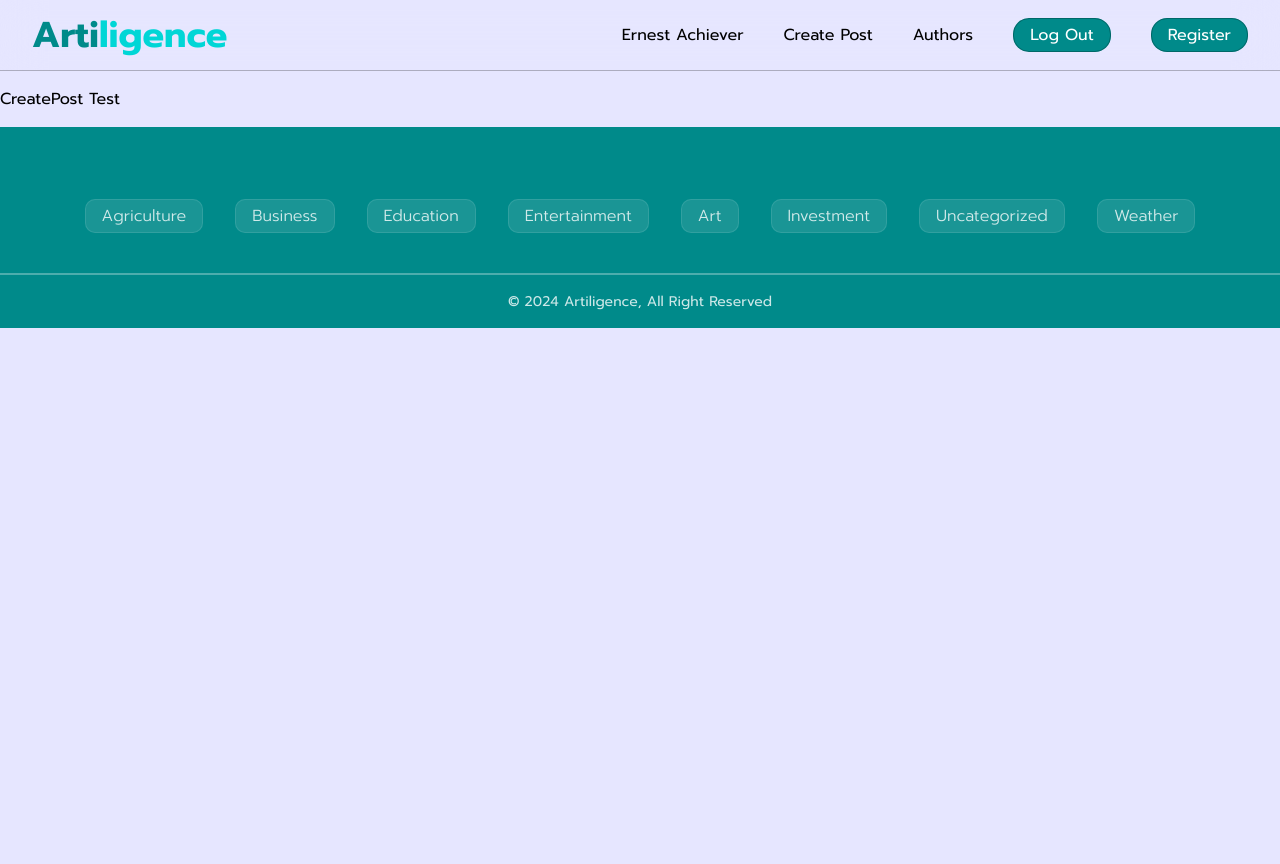
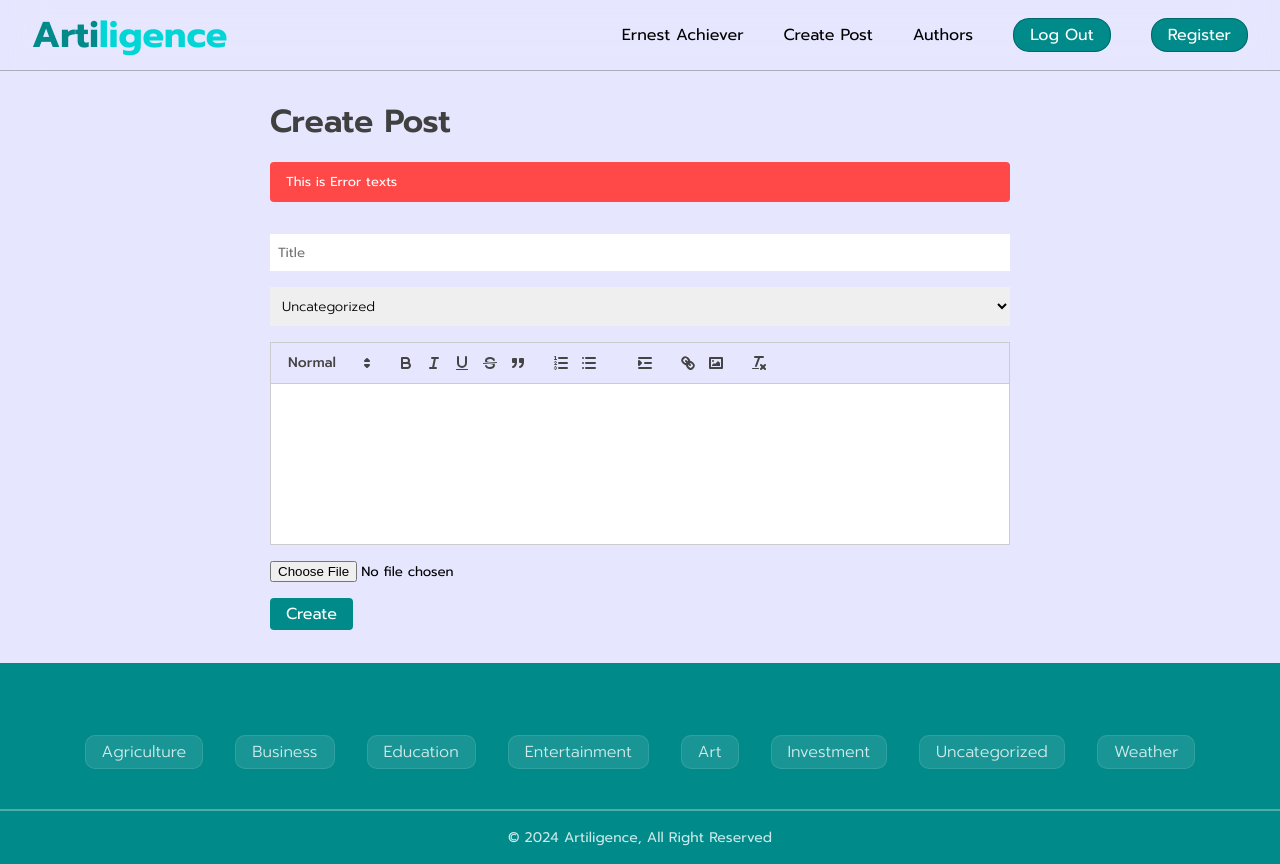
Before and after one commit to panomartdev/Artiligence-Blog-Frontend, a React (Vite) app: page /create in a window 1280 px wide. Before the commit the page ends 800 px from the top, so only its background shows below. Built offline with nearby package versions, Linux system fonts and the light colour scheme; the HTML template or start-up script is replaced by a standard one.

Commit message:
editandpost

```diff
--- a/package.json
+++ b/package.json
@@ -13,6 +13,7 @@
     "react": "^18.2.0",
     "react-dom": "^18.2.0",
     "react-icons": "^4.12.0",
+    "react-quill": "^2.0.0",
     "react-router-dom": "^6.21.1"
   },
   "devDependencies": {
--- a/src/components/Posts.jsx
+++ b/src/components/Posts.jsx
@@ -24,24 +24,16 @@ const Posts = () => {
                       </div>
 
                       <div className='post-content'>
+                          <div className='post-content-text'></div>
                           <Link className='post-content-title' to={`/posts/${item.id}`}>{item.title.length > 25 ? `${item.title.slice(0, 25)}...` : item.title}</Link>
                           <p className='post-content-description'>{item.desc.length > 50 ? `${item.desc.slice(0, 120)}...` : item.desc} </p>
+                      </div>
 
-                          <div className='post-footer'>
-                          {/* <Link className='post-author' to={`posts/user/${item.authorId}`} >
-                                <div className='post-author-avatar'>
-                                    <img src={Avatar}/>
-                                </div>
-                                <div className='post-author-details'>
-                                    <h5>By: Ernest Achiever</h5>
-                                    <small>Just Now</small>
-                                </div>
-                          </Link> */}
-                          <PostAuthor authorId={item.authorId} />
-                          <Link className='post-category' to={`/posts/categories/${item.category}`} >
-                                {item.category}
-                          </Link>
-                      </div>
+                      <div className='post-footer'>
+                         <PostAuthor authorId={item.authorId} />
+                         <Link className='post-category' to={`/posts/categories/${item.category}`} >
+                            {item.category}
+                         </Link>
                       </div>
 
 
--- a/src/components/style/Post.scss
+++ b/src/components/style/Post.scss
@@ -4,11 +4,11 @@
     .posts-content{
         display: grid;
         grid-template-columns: repeat(3, 1fr);
-        gap: 2.5rem;
+        gap: 1.2rem;
 
         .posts-container{
-            background: white;
-            padding: 0.5rem;
+            background: rgb(247, 247, 247);
+            overflow: hidden;
             height: auto;
             border-radius: 1rem;
             transition: all 0.4s ease;
@@ -17,16 +17,16 @@
                 box-shadow: 0 5px 10px -5px rgb(0 0 0 / 0.1), 0 8px 10px -6px rgb(0 0 0 / 0.1);
             }
             .post-thumbnail{
-                padding: 0.25rem;
+
                 img{
-                    border-radius: 0.5rem;
-                    height: 20rem;
+
+                    height: 18rem;
                     object-fit: cover;
                 }
                 margin-bottom: 0.25rem;
             }
             .post-content{
-                padding: 0 0.5rem;
+                padding: 0 1.5rem;
                 &-title{
                     font-weight: 700;
                     font-size: 20px;
@@ -43,8 +43,9 @@
                 display: flex;
                 justify-content: space-between;
                 align-items: center;
-                margin: 1rem;
+                margin: 1rem 0;
                 gap: 1rem;
+                padding: 0 1.5rem;
 
                 .post-category{
                     padding: 0.25rem 0.75rem;
--- a/src/pages/CreatePost.jsx
+++ b/src/pages/CreatePost.jsx
@@ -1,10 +1,59 @@
-import React from 'react'
+import React, { useState } from 'react';
+import './style/CreatePost.scss';
+import ReactQuill from 'react-quill';
+import 'react-quill/dist/quill.snow.css';
+
 
 const CreatePost = () => {
+
+  const [showError,setShowError] = useState(true);
+
+  /*Input Forms*/
+  const [title, setTitle] = useState('');
+  const [category, setCategory] = useState('');
+  const [content, setContent] = useState('');
+  const [thumbnail, setThumbnail] = useState('');
+
+  const categoryList = ['Agriculture','Business',
+                        'Education','Entertainment','Art',
+                        'Investment','Weather']
+
+  const modules = {
+      toolbar: [
+          [{'header': [1, 2, 3, 4, 5, 6, false]}],
+          ['bold', 'italic', 'underline', 'strike', 'blockquote'],
+          [{'list': 'ordered'}, {'list': 'bullet'}, {'indent': '1'}, {'indent': '+1'}],
+          ['link', 'image'],
+          ['clean']
+      ]
+  }
+  const formats = ['header', 'bold', 'italic', 'underline', 'strike', 'blockqoute',]
+
   return (
-    <div>
-        CreatePost Test
-    </div>
+    <section className='create-edit-post'>
+        <div className='create-edit-post-container container'>
+             <h2 className='create-edit-post-title'>Create Post</h2>
+
+             {showError &&
+                <div className='error-output'>
+                    <p>This is Error texts</p>
+                </div>
+             }
+
+             <form className='create-edit-post-form'>
+                  <input className='title-input' type='text' placeholder='Title' name='title' value={title} onChange={(e)=> setTitle(e.target.value)}/>
+                  <select className='category-selection' name="category" value={category} onChange={(e) => setCategory(e.target.value)}>
+                          <option className='category-option-uncate' key={'Uncategorized'}>Uncategorized</option>
+                        {categoryList.map((item)=>(
+                          <option className='category-option' key={item}>{item}</option>
+                        ))}
+                  </select>
+                  <ReactQuill modules={modules} formats={formats} value={content} onChange={() => setContent()}/>
+                  <input className='thumbnail-input' type='file' onChange={(e) => setThumbnail(e.target.files[0])} accept='png, jpg, jpeg'/>
+                  <button className='submit-btn' type='button'>Create</button>
+             </form>
+        </div>
+    </section>
   )
 }
 
--- a/src/pages/EditPost.jsx
+++ b/src/pages/EditPost.jsx
@@ -1,10 +1,57 @@
-import React from 'react'
+import React, { useState } from 'react';
+import './style/CreatePost.scss';
+import ReactQuill from 'react-quill';
+import 'react-quill/dist/quill.snow.css';
 
 const EditPost = () => {
+  const [showError,setShowError] = useState(true);
+
+  /*Input Forms*/
+  const [title, setTitle] = useState('');
+  const [category, setCategory] = useState('');
+  const [content, setContent] = useState('');
+  const [thumbnail, setThumbnail] = useState('');
+
+  const categoryList = ['Agriculture','Business',
+                        'Education','Entertainment','Art',
+                        'Investment','Weather']
+
+  const modules = {
+      toolbar: [
+          [{'header': [1, 2, 3, 4, 5, 6, false]}],
+          ['bold', 'italic', 'underline', 'strike', 'blockquote'],
+          [{'list': 'ordered'}, {'list': 'bullet'}, {'indent': '1'}, {'indent': '+1'}],
+          ['link', 'image'],
+          ['clean']
+      ]
+  }
+  const formats = ['header', 'bold', 'italic', 'underline', 'strike', 'blockqoute',]
+
   return (
-    <div>
+    <section className='create-edit-post'>
+        <div className='create-edit-post-container container'>
+             <h2 className='create-edit-post-title'>Edit Post</h2>
 
-    </div>
+             {showError &&
+                <div className='error-output'>
+                    <p>This is Error texts</p>
+                </div>
+             }
+
+             <form className='create-edit-post-form'>
+                  <input className='title-input' type='text' placeholder='Title' name='title' value={title} onChange={(e)=> setTitle(e.target.value)}/>
+                  <select className='category-selection' name="category" value={category} onChange={(e) => setCategory(e.target.value)}>
+                          <option className='category-option-uncate' key={'Uncategorized'}>Uncategorized</option>
+                        {categoryList.map((item)=>(
+                          <option className='category-option' key={item}>{item}</option>
+                        ))}
+                  </select>
+                  <ReactQuill modules={modules} formats={formats} value={content} onChange={() => setContent()}/>
+                  <input className='thumbnail-input' type='file' onChange={(e) => setThumbnail(e.target.files[0])} accept='png, jpg, jpeg'/>
+                  <button className='submit-btn' type='button'>Update</button>
+             </form>
+        </div>
+    </section>
   )
 }
 
--- /dev/null
+++ b/src/pages/style/CreatePost.scss
@@ -0,0 +1,52 @@
+.create-edit-post{
+    .create-edit-post-container{
+        max-width: 800px;
+        min-height: 70svh;
+        .create-edit-post-title{
+            font-size: 32px;
+            font-weight: 600;
+            color: rgb(64, 64, 64);
+        }
+        .error-output{
+            background-color: rgb(255, 73, 73);
+            border-radius: 0.25rem;
+            margin-top: 1rem;
+            padding: 0.5rem 1rem;
+            p{
+               color:white;
+               font-size: 13px;
+               line-height: 1.5rem;
+            }
+        }
+        .create-edit-post-form{
+            margin-top: 2rem;
+            display: flex;
+            flex-direction: column;
+            gap: 1rem;
+            .title-input{
+                width: 100%;
+                padding: 0.5rem;
+                resize: none;
+            }
+            .category-selection{
+                width: 100%;
+                padding: 0.5rem;
+                font-weight: 300;
+            }
+            .ql-editor{
+                overflow: scroll;
+                background: rgb(255, 255, 255);
+                height: 10rem;
+
+            }
+            .submit-btn{
+                cursor: pointer;
+                border-radius: 4px;
+                color: white;
+                padding: 0.25rem 1rem;
+                font-size: 16px;
+                background-color: #008a8a;
+            }
+        }
+    }
+}
```
Also changed, not shown: src/utils/data.js (+7 -7 lines), 1 other file (tests, documents, lock files or other folders).
